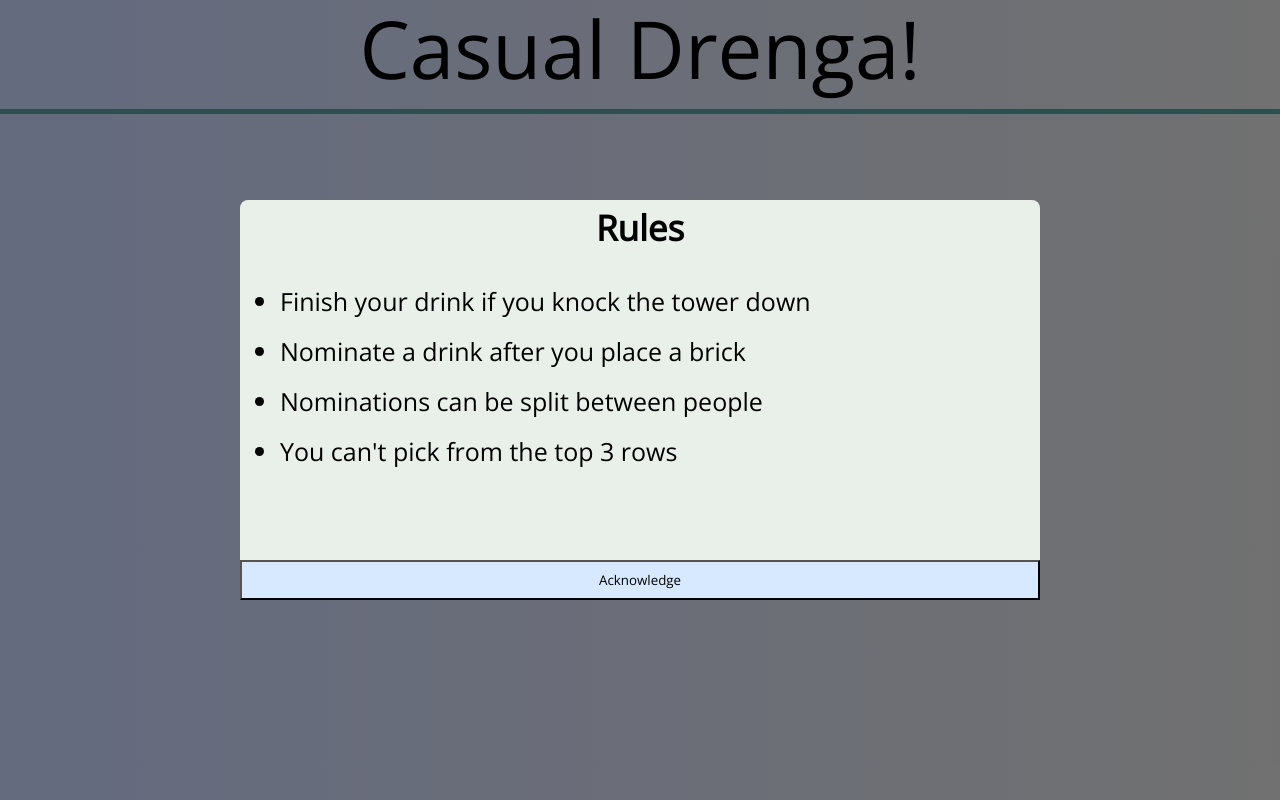
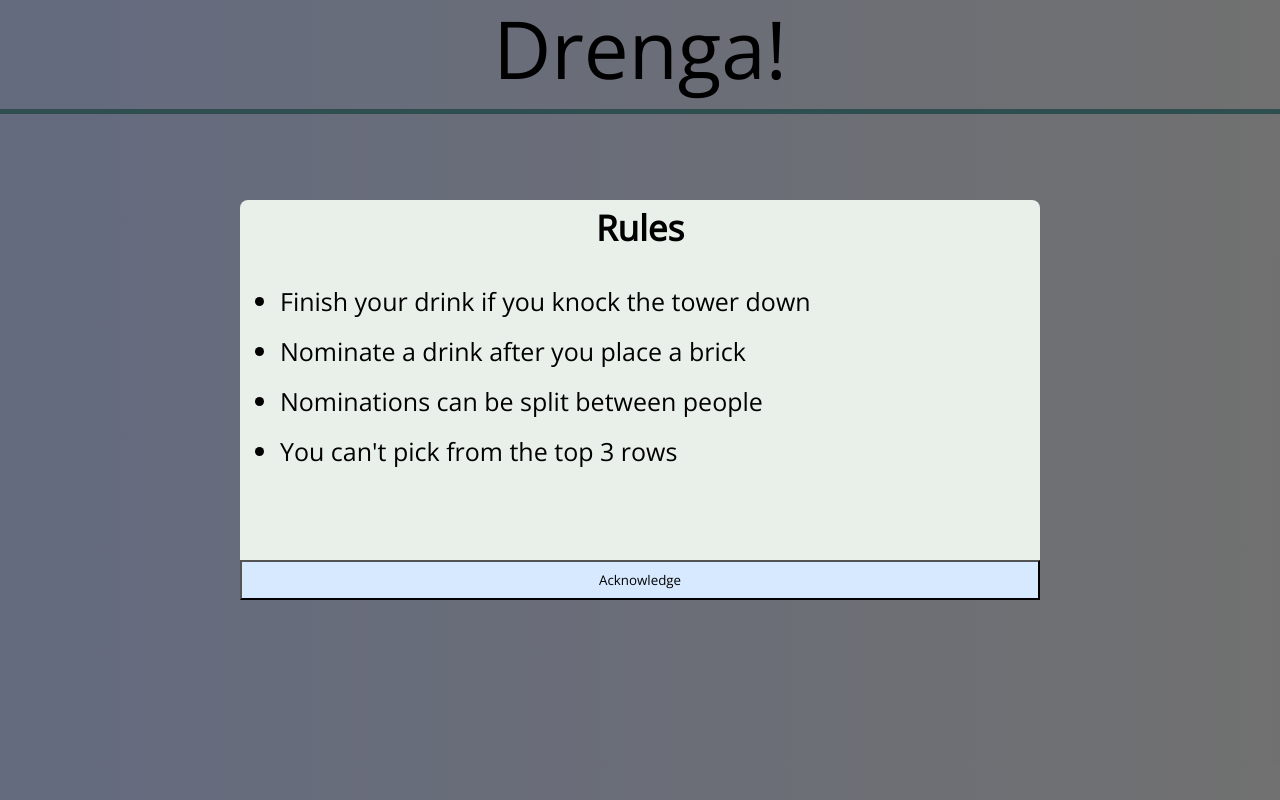
Before and after one commit to deambulatory/drenga, a plain HTML site: page index.html in a window 1280 px wide. Drawn offline with nearby package versions, Linux system fonts and the light colour scheme.

Commit message:
Update index.html

```diff
--- a/index.html
+++ b/index.html
@@ -13,7 +13,7 @@
 <body>
 
     <h1 id="counter"></h1>
-    <h1 class="text" id="title">Casual Drenga!</h1>
+    <h1 class="text" id="title">Drenga!</h1>
     <div id="descriptionContainer">
 
 		<h1 class="text" id="description"></h1>
```
